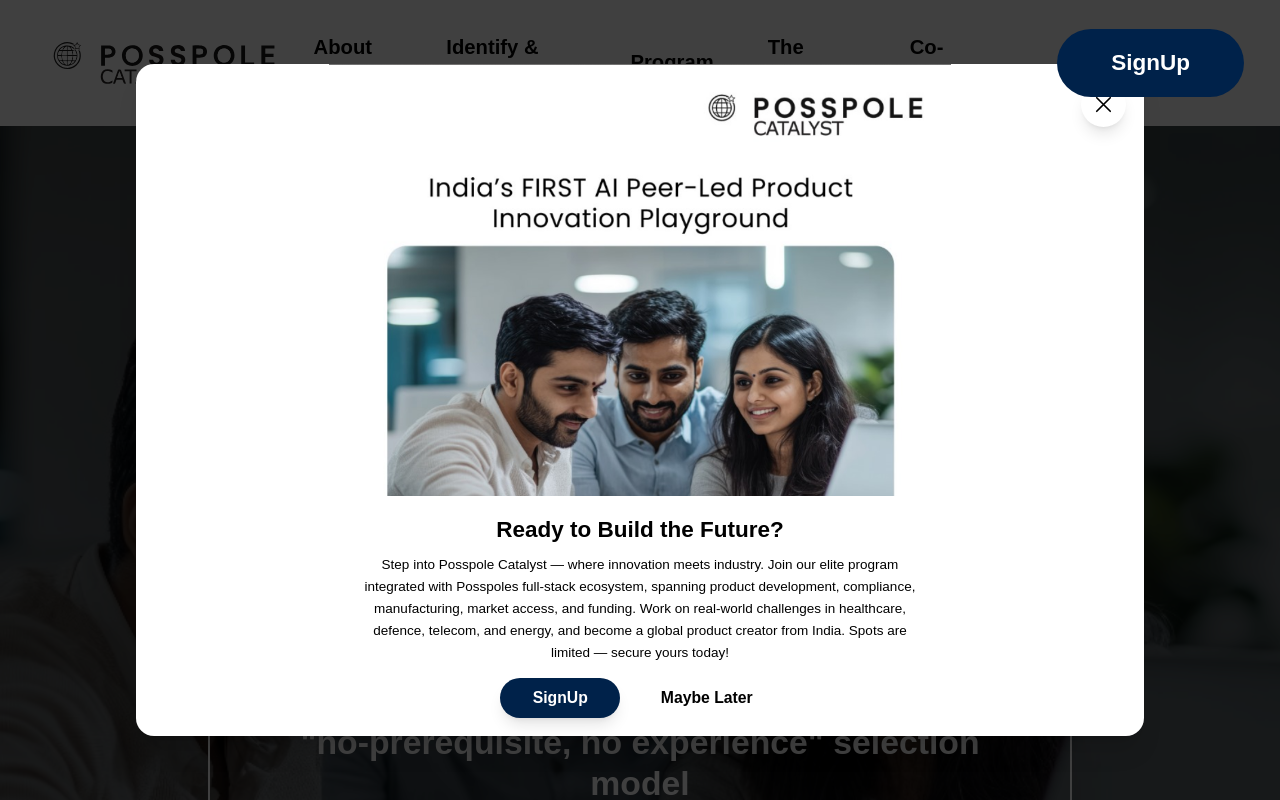
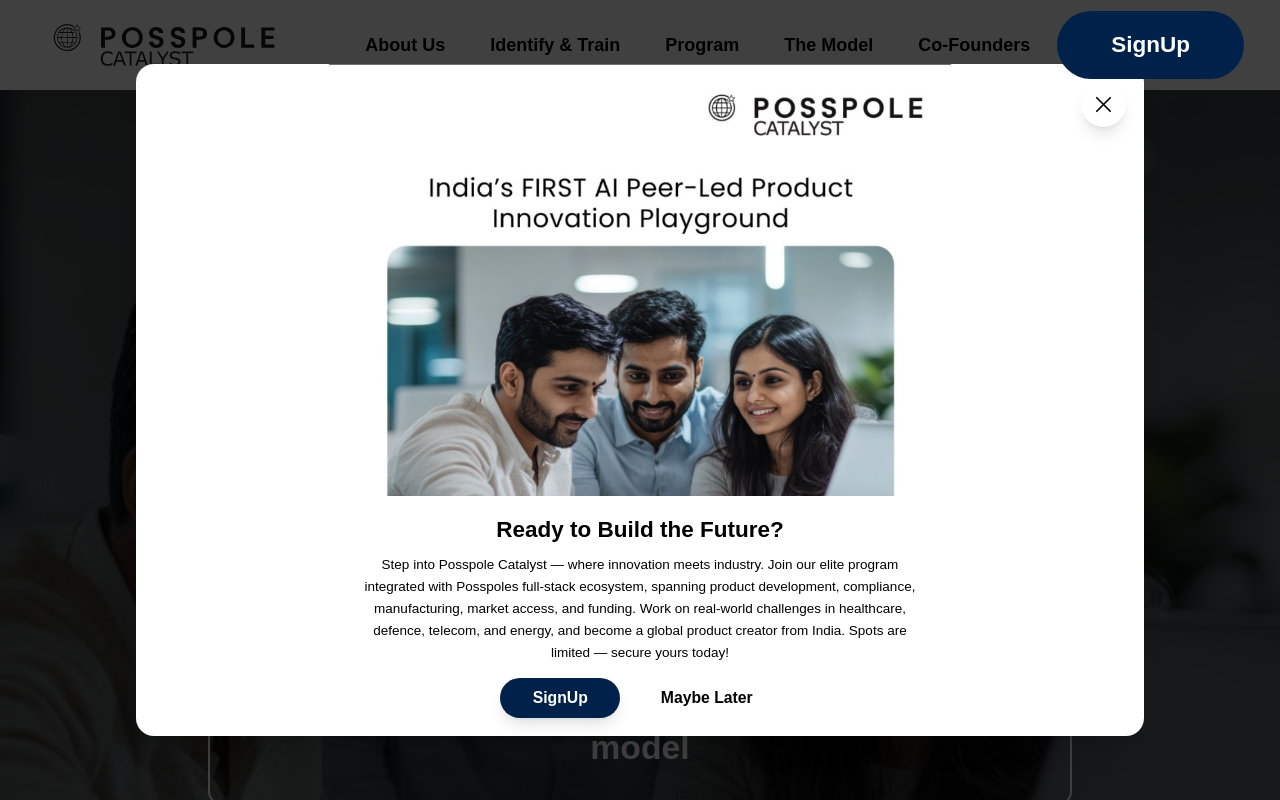
Before and after one commit to sumanthj14/posspole-catalyst, a Next.js app: page / in a window 1280 px wide. Shown: the top 800 px of the page. Built offline with nearby package versions, Linux system fonts and the light colour scheme.

Commit message:
..........

```diff
--- a/app/components/Navbar/Navbar.tsx
+++ b/app/components/Navbar/Navbar.tsx
@@ -53,28 +53,29 @@
     return (
         <Disclosure as="nav" className={`navbar transition-all duration-300 ease-out ${isMounted && isScrolled ? 'fixed top-0 w-full z-50 bg-white shadow-lg border-b border-gray-200/50' : 'relative bg-white shadow-sm'}`} role="navigation" aria-label="Main navigation">
             <>
-                <div className={`mx-auto max-w-7xl transition-all duration-300 ease-out ${isMounted && isScrolled ? 'px-4 py-2 sm:px-6 lg:px-8' : 'px-4 py-3 sm:px-6 md:py-4 lg:px-8'}`}>
-                    <div className={`relative flex items-center justify-between transition-all duration-300 ease-out ${isMounted && isScrolled ? 'h-12' : 'h-12 sm:h-16 lg:h-20'}`}>
+                <div className="mx-auto max-w-7xl px-4 sm:px-6 lg:px-8">
+                    <div className={`navbar-container relative flex items-center justify-between transition-all duration-300 ease-out ${isMounted && isScrolled ? 'h-14' : 'h-16 sm:h-18 lg:h-20'}`}>
                         <div className="flex flex-1 items-center justify-between">
 
                             {/* LOGO */}
 
-                            <div className="flex flex-shrink-0 items-center border-right">
+                            <div className="flex flex-shrink-0 items-center">
                                 <Link href="/" className='flex items-center font-extrabold' aria-label="POSSPOLE CATALYST - Go to homepage">
                                     <Image
                                         src="/images/posspole-logo.svg"
                                         alt="POSSPOLE CATALYST logo"
                                         width={280}
                                         height={80}
-                                        className={`w-auto transition-all duration-300 ease-out ${isMounted && isScrolled ? 'h-6 sm:h-8 md:h-10' : 'h-8 sm:h-12 md:h-14 lg:h-16'}`}
+                                        className={`navbar-logo w-auto transition-all duration-300 ease-out ${isMounted && isScrolled ? 'h-8 sm:h-9 md:h-10' : 'h-10 sm:h-12 md:h-14 lg:h-16'}`}
+                                        priority
                                     />
                                 </Link>
                             </div>
 
                             {/* LINKS */}
 
-                            <nav className="hidden lg:flex items-center border-right" role="navigation" aria-label="Primary navigation">
-                                <ul className={`flex justify-end items-center transition-all duration-300 ease-out ${isMounted && isScrolled ? 'space-x-1 md:space-x-2' : 'space-x-2 md:space-x-3 lg:space-x-4'}`} role="list">
+                            <nav className="hidden lg:flex items-center" role="navigation" aria-label="Primary navigation">
+                                <ul className="flex justify-end items-center space-x-1 xl:space-x-2" role="list">
                                     {navigation.map((item) => (
                                         <li key={item.name}>
                                             <Link
@@ -82,8 +83,8 @@
                                                 className={classNames(
                                                     item.current
                                                         ? 'text-white bg-navyblue'
-                        : 'text-slate-700 hover:text-white hover:bg-navyblue',
-                                                    `navlinks transition-all duration-300 ease-out transform hover:scale-105 ${isMounted && isScrolled ? 'px-3 py-2 text-xs sm:text-sm md:text-base min-h-[36px]' : 'px-4 py-2 text-sm md:text-base lg:text-lg min-h-[40px]'} rounded-md font-semibold hover:shadow-sm active:scale-95 focus:outline-none focus:ring-2 focus:ring-blue-500 focus:ring-offset-2`,
+                                                        : 'text-slate-700 hover:text-white hover:bg-navyblue',
+                                                    `navlinks transition-all duration-300 ease-out transform hover:scale-105 ${isMounted && isScrolled ? 'px-3 py-2 text-sm' : 'px-4 py-2 text-sm lg:text-base'} rounded-md font-semibold hover:shadow-sm active:scale-95 focus:outline-none focus:ring-2 focus:ring-blue-500 focus:ring-offset-2 min-h-[40px] flex items-center justify-center`,
                                                     loadingLink === item.href ? 'link-loading' : ''
                                                 )}
                                                 aria-current={item.current ? 'page' : undefined}
@@ -142,15 +143,15 @@
 
                         {/* DRAWER ICON */}
 
-                        <div className='block lg:hidden'>
+                        <div className='flex lg:hidden'>
                             <button
                                 type="button"
-                                className="inline-flex items-center justify-center p-3 sm:p-4 rounded-md text-slate-700 hover:text-blue-700 hover:bg-blue-50 focus:outline-none focus:ring-2 focus:ring-inset focus:ring-blue-500 transition-colors duration-200 min-h-[48px] min-w-[48px]"
+                                className="inline-flex items-center justify-center p-2 rounded-md text-slate-700 hover:text-blue-700 hover:bg-blue-50 focus:outline-none focus:ring-2 focus:ring-inset focus:ring-blue-500 transition-colors duration-200 h-10 w-10"
                                 onClick={() => setIsOpen(true)}
                                 aria-expanded={isOpen}
                                 aria-label="Open navigation menu"
                             >
-                                <Bars3Icon className="block h-6 w-6 sm:h-7 sm:w-7" aria-hidden="true" />
+                                <Bars3Icon className="h-6 w-6" aria-hidden="true" />
                             </button>
                         </div>
 
--- a/app/globals.css
+++ b/app/globals.css
@@ -182,3 +182,31 @@
     transform: translateY(-15px);
   }
 }
+
+/* Custom spacing adjustments - removed conflicting overrides */
+
+/* Navbar specific responsive improvements */
+@layer components {
+  .navbar {
+    @apply w-full;
+  }
+
+  .navbar .max-w-7xl {
+    @apply w-full;
+  }
+
+  /* Ensure consistent navbar height across breakpoints */
+  .navbar-container {
+    @apply min-h-[64px] sm:min-h-[72px] lg:min-h-[80px];
+  }
+
+  /* Improved logo scaling */
+  .navbar-logo {
+    @apply max-w-none;
+  }
+
+  /* Better navigation link alignment */
+  .navlinks {
+    @apply whitespace-nowrap;
+  }
+}
```
